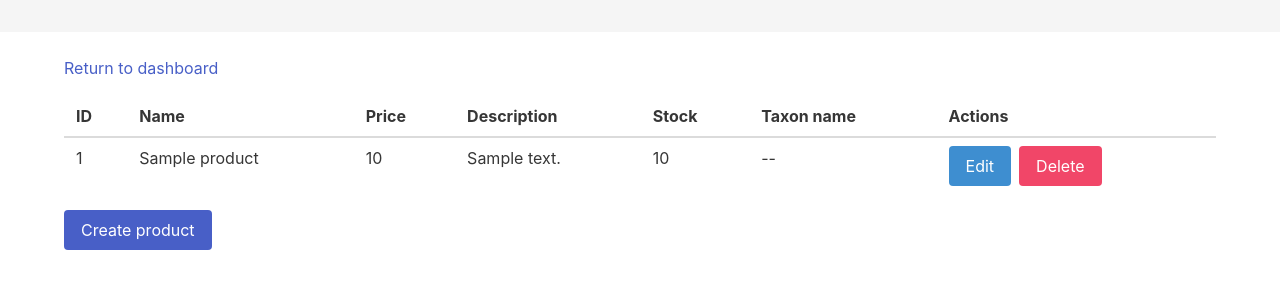
After one commit to ArtemGrachov/php-eshop, a PHP site: template app/views/admin/products/list.php in a window 1280 px wide. The commit adds this page. Shown: the top 300 px of the page. Run offline with PHP 8.4, Linux system fonts and the light colour scheme; the template is opened without the code that fills it: most values are stand-ins (such as "Sample title", 1, 10 or a date in 2020); data that the repository does not hold is empty; a stand-in replaces the project's code that opens the database connection.

Commit message:
Product list

```diff
--- a/app/routes/admin.php
+++ b/app/routes/admin.php
@@ -3,6 +3,7 @@ require_once(__DIR__.'/../controllers/admin/dashboard.php');
 require_once(__DIR__.'/../controllers/admin/taxons/form.php');
 require_once(__DIR__.'/../controllers/admin/taxons/list.php');
 require_once(__DIR__.'/../controllers/admin/products/form.php');
+require_once(__DIR__.'/../controllers/admin/products/list.php');
 
 $routes_admin = [
     '/' => [
@@ -20,6 +21,9 @@ $routes_admin = [
             ]
         ],
         'products' => [
+            '/' => [
+                'GET' => 'ControllerAdminProductsList/index'
+            ],
             'create' => [
                 'GET' => 'ControllerAdminProductsForm/index',
                 'POST' => 'ControllerAdminProductsForm/create'
--- /dev/null
+++ b/app/views/admin/products/list.php
@@ -0,0 +1,37 @@
+<?php include(__DIR__ . '/../../../views/partials/admin_header.php'); ?>
+
+<div class="container">
+    <div class="mb-4">
+        <a href="/admin">
+            Return to dashboard
+        </a>
+    </div>
+    <table class="table is-fullwidth mb-4">
+        <thead>
+            <tr>
+                <th>ID</th>
+                <th>Name</th>
+                <th>Price</th>
+                <th>Description</th>
+                <th>Stock</th>
+                <th>Taxon name</th>
+                <th>Actions</th>
+            </tr>
+        </thead>
+        <tbody>
+            <?php foreach ($products as $index => $product): ?>
+                <?php include(__DIR__ . '/../../partials/product_list_row.php'); ?>
+            <?php endforeach; ?>
+        </tbody>
+    </table>
+    <div class="buttons">
+        <a
+            href="/admin/products/create"
+            class="button is-link"
+        >
+            Create product
+        </a>
+    </div>
+</div>
+
+<?php include(__DIR__ . '/../../../views/partials/admin_footer.php'); ?>
--- /dev/null
+++ b/app/views/partials/product_list_row.php
@@ -0,0 +1,33 @@
+<tr>
+    <td>
+        <?= $product->id ?>
+    </td>
+    <td>
+        <?= $product->name ?>
+    </td>
+    <td>
+        <?= $product->price ?>
+    </td>
+    <td>
+        <?= $product->description ?>
+    </td>
+    <td>
+        <?= $product->tracking ? $product->stock : '-' ?>
+    </td>
+    <td>
+        --
+    </td>
+    <td>
+        <div class="buttons">
+            <a
+                href="/admin/products/edit?id=<?= $product->id ?>"
+                class="button is-info"
+            >
+                Edit
+            </a>
+            <button class="button is-danger">
+                Delete
+            </button>
+        </div>
+    </td>
+</tr>
```
Also changed, not shown: app/controllers/admin/products/list.php (added, +11 -0 lines), app/models/product.php (+6 -2 lines).
